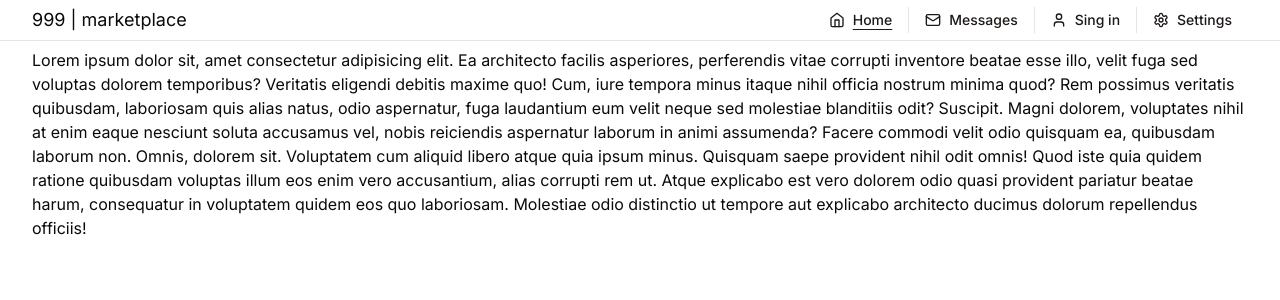
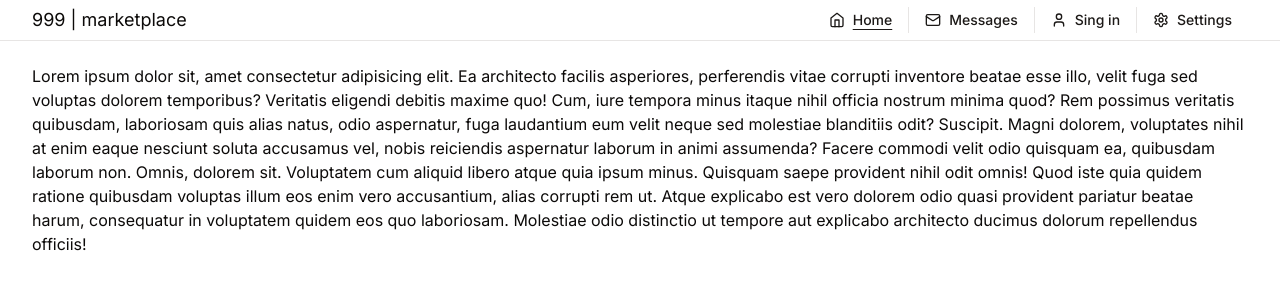
Before and after one commit to danilwladich/999, a Next.js app: page / in a window 1280 px wide. Shown: the top 300 px of the page. Built offline with nearby package versions, Linux system fonts and the light colour scheme; no server answers.

Commit message:
main layout paddings

```diff
--- a/app/(main)/layout.tsx
+++ b/app/(main)/layout.tsx
@@ -10,7 +10,7 @@ export default function MainLayout({
 		<>
 			<Header />
 
-			<main className="container pt-2 pb-12 md:pt-12 md:pb-2">{children}</main>
+			<main className="container pt-2 pb-16 md:pt-16 md:pb-2">{children}</main>
 
 			<Footer />
 		</>
```
